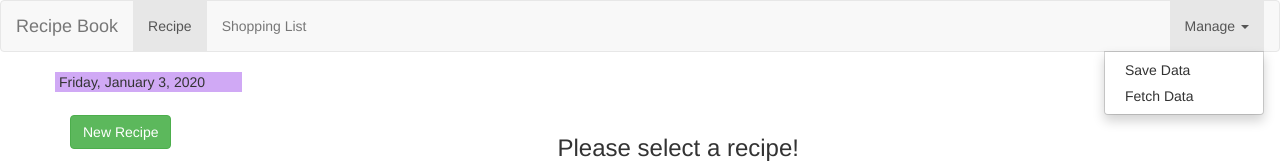
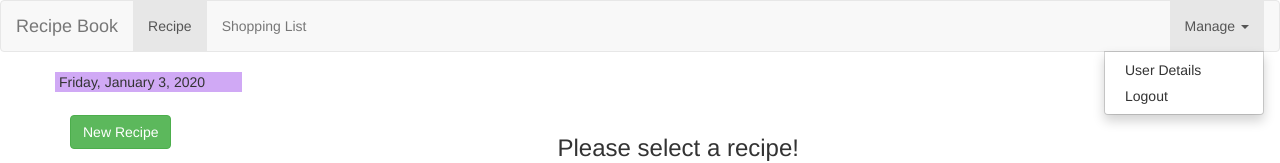
Before and after one commit to mortuza19/Shopping-List, an Angular app: page /recipes in a window 1280 px wide. Both pictures are taken after a click on the button "Manage". Shown: the top 163 px of the page. Built offline with nearby package versions, Linux system fonts and the light colour scheme.

Commit message:
first commit on develop branch

```diff
--- a/src/app/General-Layout/header/header.component.html
+++ b/src/app/General-Layout/header/header.component.html
@@ -13,8 +13,8 @@
                 <li appDropdown class="dropdown">
                     <a style="cursor: pointer;" class="dropdown-toggle" role="button">Manage <span class="caret"></span></a>
                     <ul class="dropdown-menu">
-                        <li><a style="cursor: pointer;" (click)="onSaveRecipies()">Save Data</a></li>
-                        <li><a style="cursor: pointer;" (click)="onFetchRecipies()">Fetch Data</a></li>
+                        <li><a style="cursor: pointer;" (click)="onSaveRecipies()">User Details</a></li>
+                        <li><a style="cursor: pointer;" (click)="onFetchRecipies()">Logout</a></li>
                     </ul>
                 </li>
             </ul>
```
